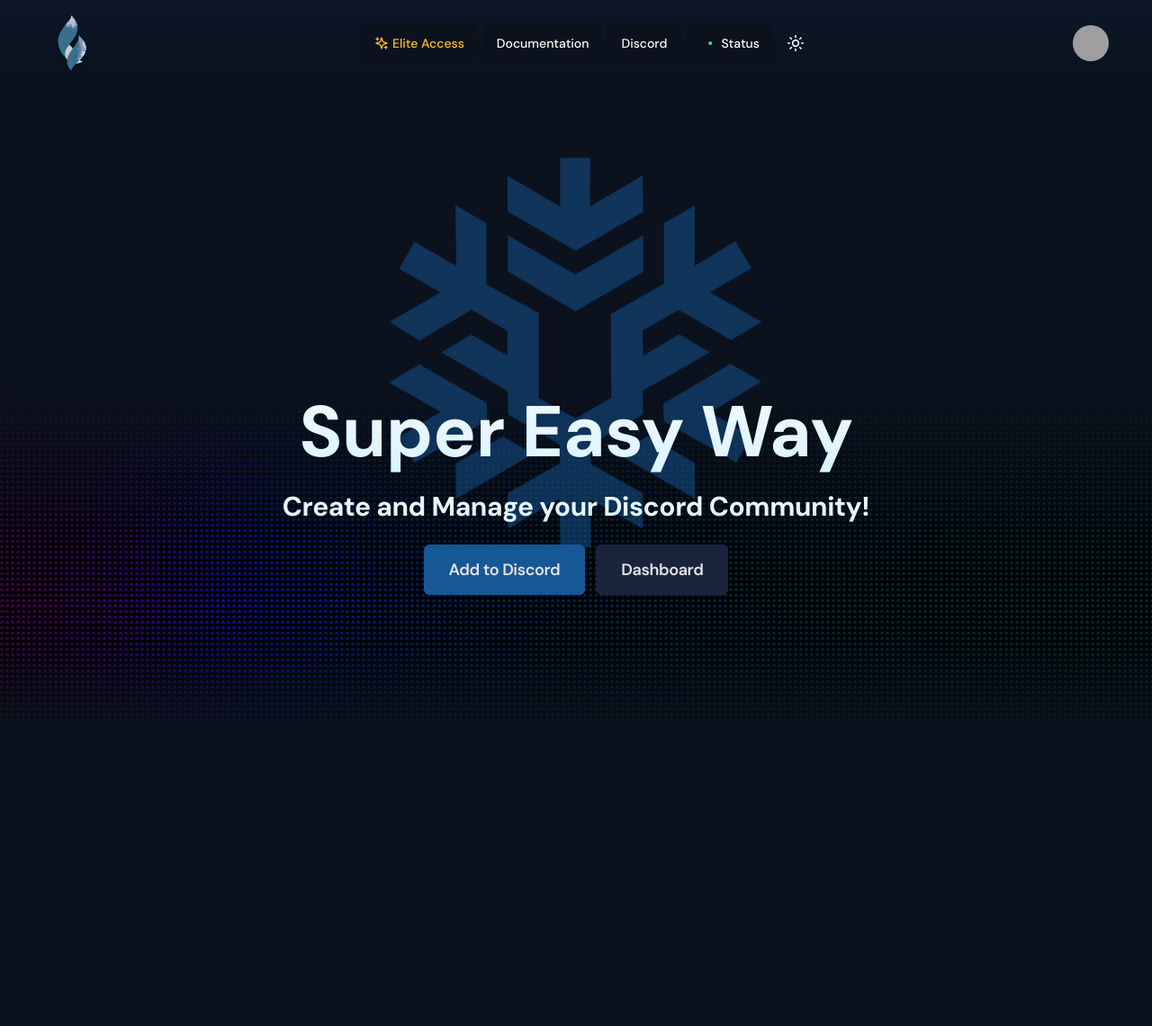
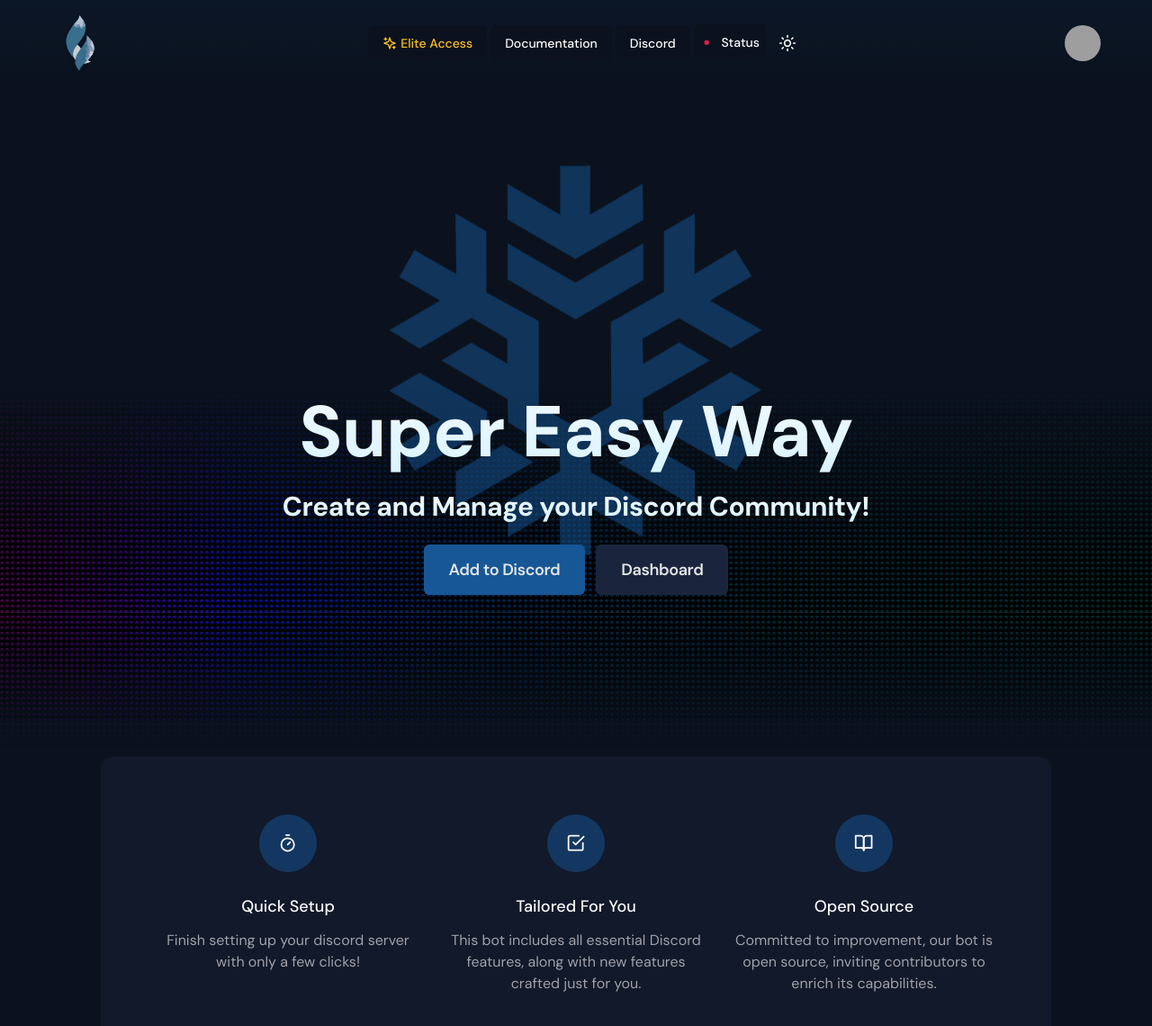
Before and after one commit to Alex6n/frost-app, a Next.js app: page / in a window 1280 px wide. Shown: the top 1140 px of the page at 90% size. Built offline with nearby package versions, Linux system fonts and the light colour scheme; grey boxes are pictures that could not be loaded.

Commit message:
Features

```diff
--- a/app/layout.tsx
+++ b/app/layout.tsx
@@ -1,8 +1,7 @@
 import type { Metadata } from "next";
 import { DM_Sans } from "next/font/google";
-import { cn } from "@/lib/utils";
 import "@/global.css";
-import { Navbar } from "@/components/navbar";
+import { Navbar } from "@/components/Navbar";
 import { ThemeProvider } from "@/components/providers/theme-provider";
 
 const font = DM_Sans({ subsets: ["latin"] });
--- a/app/page.tsx
+++ b/app/page.tsx
@@ -1,10 +1,11 @@
-import { HeroSection } from "@/components/hero-section";
+import Features from "@/components/Features";
+import Hero from "@/components/Hero";
 
 export default function Home() {
   return (
     <div>
-      <HeroSection />
-      <div className="h-[5000px]"></div>
+      <Hero />
+      <Features />
     </div>
   );
 }
--- /dev/null
+++ b/components/Features.tsx
@@ -0,0 +1,57 @@
+import { BookOpen, CheckSquare, Timer } from "lucide-react";
+import { Separator } from "./ui/separator";
+
+const preks = [
+  {
+    name: "Quick Setup",
+    Icon: Timer,
+    description:
+      "Finish setting up your discord server with only a few clicks!",
+  },
+  {
+    name: "Tailored For You",
+    Icon: CheckSquare,
+    description:
+      "This bot includes all essential Discord features, along with new features crafted just for you.",
+  },
+  {
+    name: "Open Source",
+    Icon: BookOpen,
+    description:
+      "Committed to improvement, our bot is open source, inviting contributors to enrich its capabilities.",
+  },
+];
+
+const Features = () => {
+  return (
+    <section>
+      <Separator className="bg-foreground/10 dark:bg-foreground" />
+
+      <div className="bg-secondary/40 p-16 mx-28 my-40 rounded-xl">
+        <div className="grid grid-cols-1 gap-y-12 sm:grid-cols-2 sm:gap-x-6 lg:grid-cols-3 lg:gap-x-8 lg:gap-y-0">
+          {preks.map((perk) => (
+            <div
+              key={perk.name}
+              className="text-center md:flex md:items-start md:text-left lg:block lg:text-center"
+            >
+              <div className="md:flex-shrink-0 flex justify-center">
+                <div className="h-16 w-16 flex items-center justify-center rounded-full bg-primary/50 text-foreground">
+                  {<perk.Icon className="w-1/3 h-1/3" />}
+                </div>
+              </div>
+
+              <div className="mt-6 md:ml-4 md:mt-0 lg:ml-0 lg:mt-6">
+                <h3 className="text-lg font-medium">{perk.name}</h3>
+                <p className="mt-3 text-base text-muted-foreground">
+                  {perk.description}
+                </p>
+              </div>
+            </div>
+          ))}
+        </div>
+      </div>
+    </section>
+  );
+};
+
+export default Features;
--- a/components/navbar.tsx
+++ b/components/navbar.tsx
@@ -6,31 +6,34 @@ import Link from "next/link";
 import { cn } from "@/lib/utils";
 import {
   NavigationMenu,
-  NavigationMenuContent,
   NavigationMenuItem,
   NavigationMenuLink,
   NavigationMenuList,
-  NavigationMenuTrigger,
   navigationMenuTriggerStyle,
 } from "@/components/ui/navigation-menu";
 import { Dot, Sparkles } from "lucide-react";
 import { ModeToggle } from "@/lib/mode-toggle";
 import { Avatar, AvatarFallback, AvatarImage } from "./ui/avatar";
 
+const statusIndicator = {
+  online: "text-green-400",
+  partial: "text-orange-400",
+  offline: "text-rose-600",
+};
+
 export function Navbar() {
   const [isOpen, setIsOpen] = React.useState(true);
   const [lastScrollY, setLastScrollY] = React.useState(0);
+  const status = "offline";
 
   const controlNavbar = React.useCallback(() => {
     if (typeof window !== "undefined") {
       if (window.scrollY > lastScrollY) {
-        // if scroll down hide the navbar
         setIsOpen(false);
-        console.log(lastScrollY);
       } else {
         setIsOpen(true);
       }
-      // remember current page location to use in the next move
+
       setLastScrollY(window.scrollY);
     }
   }, [lastScrollY]);
@@ -39,7 +42,6 @@ export function Navbar() {
     if (typeof window !== "undefined") {
       window.addEventListener("scroll", controlNavbar);
 
-      // cleanup function
       return () => {
         window.removeEventListener("scroll", controlNavbar);
       };
@@ -89,8 +91,12 @@ export function Navbar() {
             </NavigationMenuItem>
             <NavigationMenuItem>
               <Link href="/status" legacyBehavior passHref>
-                <NavigationMenuLink className={navigationMenuTriggerStyle()}>
-                  <Dot className="text-green-400" />
+                <NavigationMenuLink
+                  className={cn(navigationMenuTriggerStyle(), "w-20 pr-6")}
+                >
+                  <Dot
+                    className={`${statusIndicator[status]} w-8 h-8 min-w-max`}
+                  />
                   Status
                 </NavigationMenuLink>
               </Link>
--- /dev/null
+++ b/components/ui/separator.tsx
@@ -0,0 +1,31 @@
+"use client"
+
+import * as React from "react"
+import * as SeparatorPrimitive from "@radix-ui/react-separator"
+
+import { cn } from "@/lib/utils"
+
+const Separator = React.forwardRef<
+  React.ElementRef<typeof SeparatorPrimitive.Root>,
+  React.ComponentPropsWithoutRef<typeof SeparatorPrimitive.Root>
+>(
+  (
+    { className, orientation = "horizontal", decorative = true, ...props },
+    ref
+  ) => (
+    <SeparatorPrimitive.Root
+      ref={ref}
+      decorative={decorative}
+      orientation={orientation}
+      className={cn(
+        "shrink-0 bg-border",
+        orientation === "horizontal" ? "h-[1px] w-full" : "h-full w-[1px]",
+        className
+      )}
+      {...props}
+    />
+  )
+)
+Separator.displayName = SeparatorPrimitive.Root.displayName
+
+export { Separator }
--- a/global.css
+++ b/global.css
@@ -91,6 +91,7 @@
   position: absolute;
   width: 100%;
   height: 100%;
+  z-index: 0;
   background: linear-gradient(rgba(0, 0, 0, 0), #ffffff5e),
     radial-gradient(circle at 4px 4px, rgb(33, 71, 147) 28%, transparent 5.6%);
   background-position: var(--polka-bg-position, 100px 100px);
--- a/package.json
+++ b/package.json
@@ -14,6 +14,7 @@
     "@radix-ui/react-dropdown-menu": "^2.0.6",
     "@radix-ui/react-label": "^2.0.2",
     "@radix-ui/react-navigation-menu": "^1.1.4",
+    "@radix-ui/react-separator": "^1.0.3",
     "@radix-ui/react-slot": "^1.0.2",
     "@radix-ui/react-switch": "^1.0.3",
     "@radix-ui/react-tabs": "^1.0.4",
```
Also changed, not shown: components/Hero.tsx (renamed from components/hero-section.tsx, +7 -5 lines), components/frost.svg (deleted), 1 other file (tests, documents, lock files or other folders).
